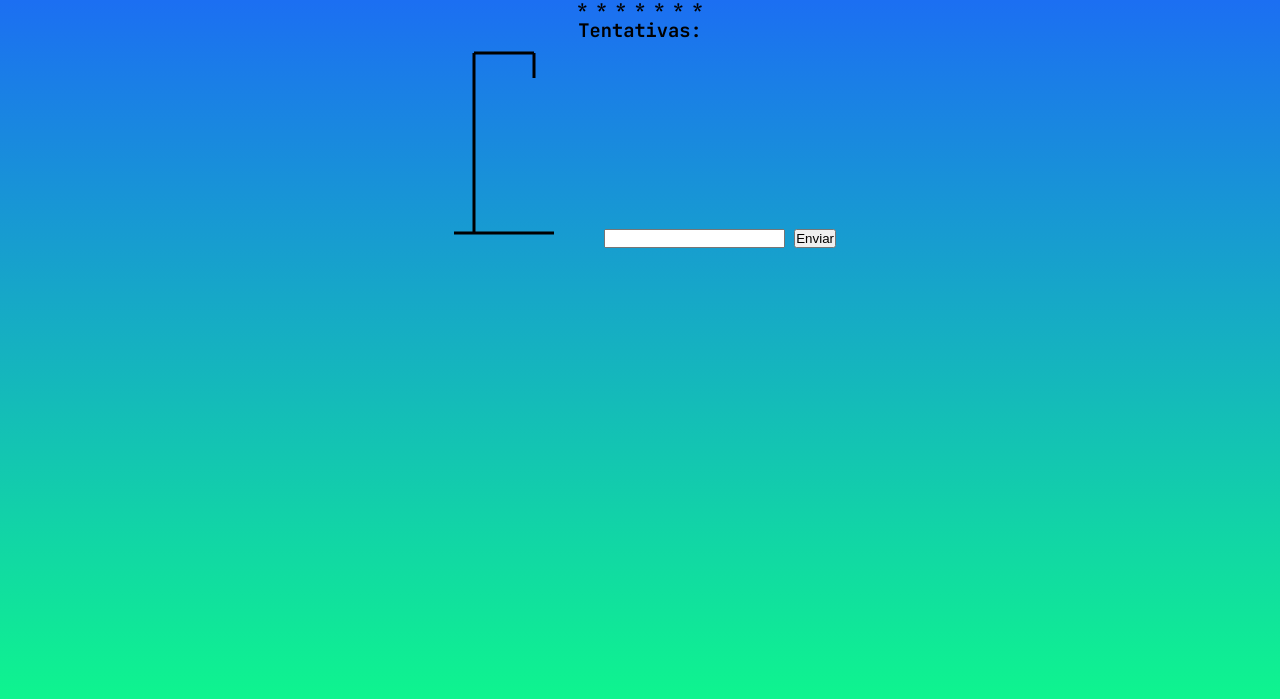
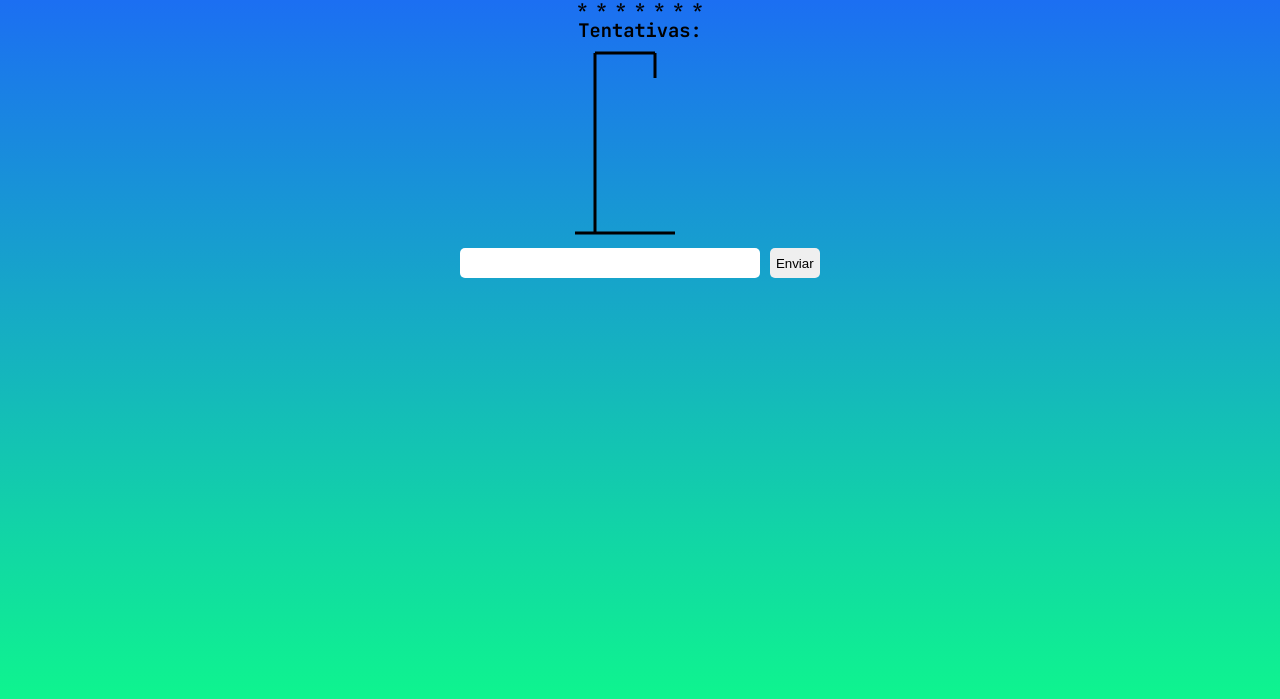
Before and after one commit to ryann404/jogoforca, a plain HTML site: page index.html in a window 1280 px wide. Shown: the part 77-776 px from the top of the page. Drawn offline with Linux system fonts and the light colour scheme; a web font is replaced by a local one.

Commit message:
CaiNoGemidaoDoZapEFiqueiBravo

```diff
--- a/index.html
+++ b/index.html
@@ -19,7 +19,24 @@
             text-align: center;
             font-family: "JetBrains Mono", monospace;
         }
-
+        input{
+            width: 300px;
+            height: 30px;
+            border-radius: 5px;
+            border: 0;
+            color: black;
+            outline: none;
+            padding-left: 5px
+        }
+        button{
+            border: 0;
+            height: 30px;
+            width: 50px;
+            border-radius: 5px;
+            transition: 0.4s ease-in-out;
+            padding: 5px;
+            padding-left: 5px;
+        }
     </style>
     <h1>JOGO DA FORCA</h1>
     <h2>TESTE SUA INTUIÇÃO!</h2>
@@ -40,6 +57,7 @@
     <line id="pernaEsq" x1="90" y1="120" x2="70" y2="155" stroke="black" stroke-width="3" style="display:none"/>
     <line id="pernaDir" x1="90" y1="120" x2="110" y2="155" stroke="black" stroke-width="3" style="display:none"/>
 </svg>
+<br>
     <input type="text" maxlength="1" id="inpChute">
     <button type="submit" id="btnEnviar">Enviar</button>
     <p id="saidaDescartados"></p>
```
